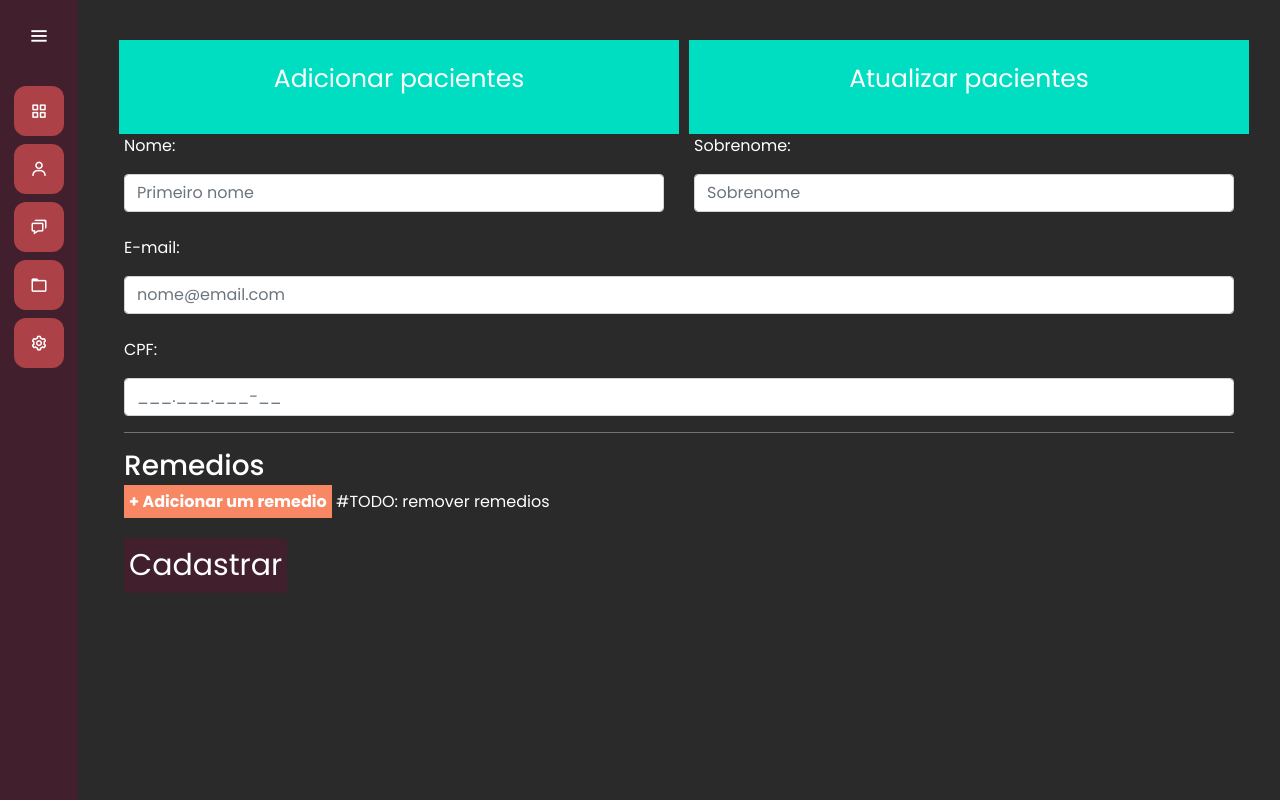
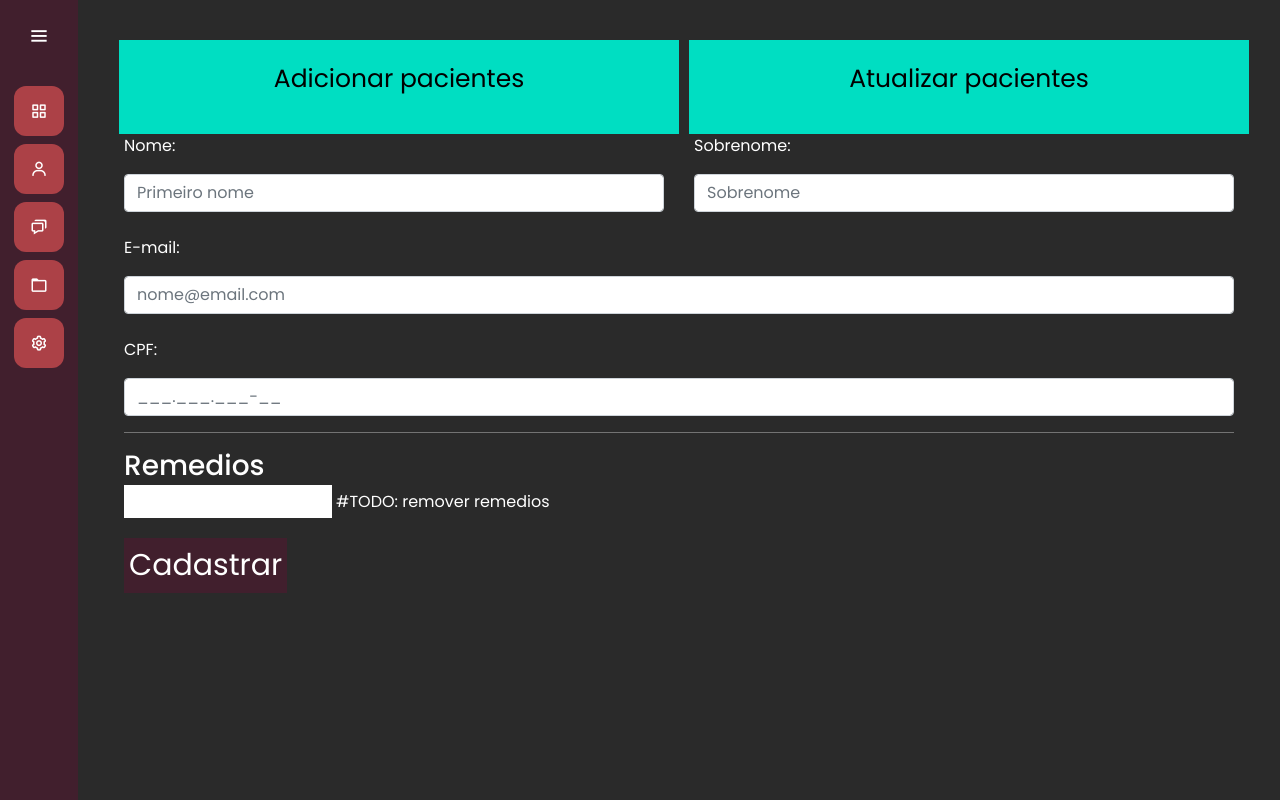
Before and after one commit to Davy04/Projeto_HOQR, a Django app: page /pacientes/ in a window 1280 px wide. Run offline with Django 4.2, Linux system fonts and the light colour scheme; data that the repository does not hold is empty.

Commit message:
padrao cores

```diff
--- a/templates/static/pacientes/css/pacientes.css
+++ b/templates/static/pacientes/css/pacientes.css
@@ -11,14 +11,14 @@
 }
 
 .text-card{
-
+    color: black;
     font-size: 25px;
 
 }
 
 .btn-add-remedio{
 
-    background-color: var(--contrast-color);
+    background-color: white;
     padding: 5px;
     font-weight: bold;
     cursor: pointer;
```
